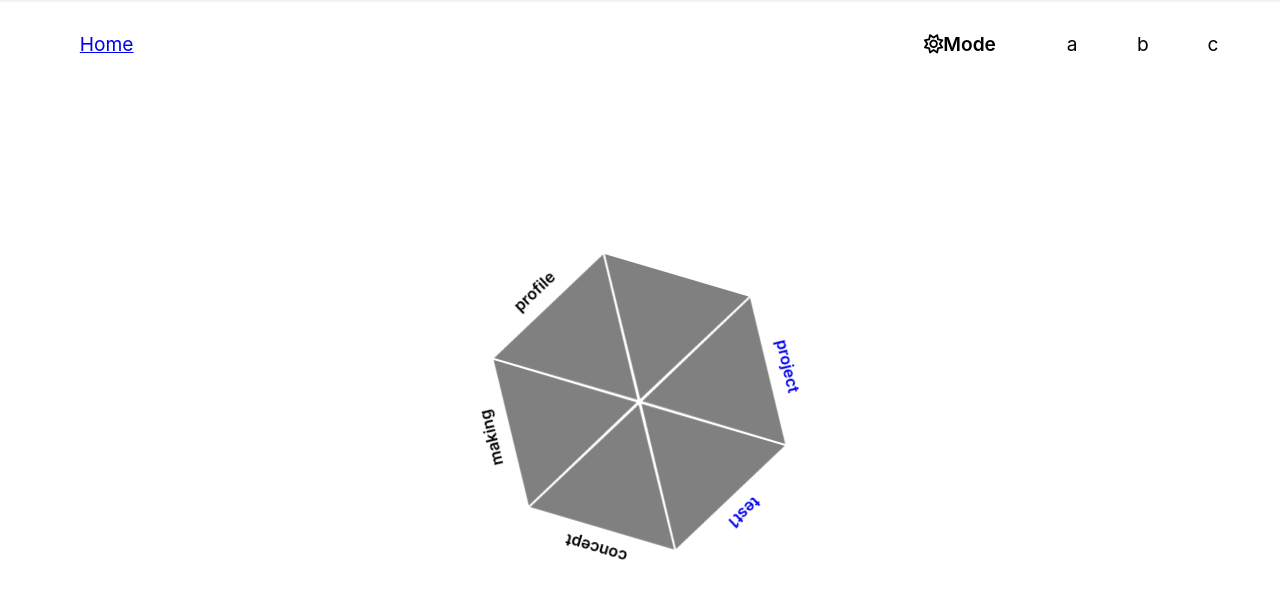
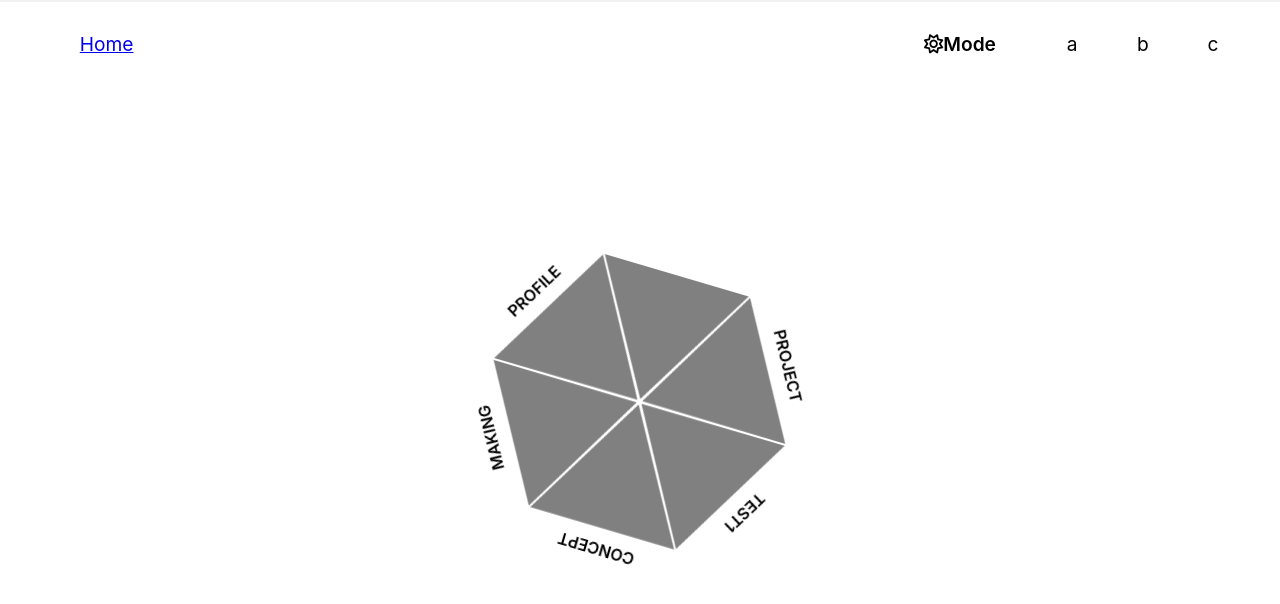
Before and after one commit to Honey-Bi/Portfolio-Web, a React (Create React App) app: page / in a window 1280 px wide. Shown: the top 604 px of the page. Built offline with nearby package versions, Linux system fonts and the light colour scheme.

Commit message:
페이지 불러온후 애니메이션 추가

```diff
--- a/src/css/main.css
+++ b/src/css/main.css
@@ -10,6 +10,12 @@
     height: 400px;
     inset: 0px;
     margin: auto;
+    transition: all ease 1s;
+    animation: on 0.5s linear 1;
+    z-index: 1;
+}
+#down {
+    transition: all ease 0.5s;
 }
 .comb {
     height: 260px;
@@ -18,9 +24,6 @@
     position: relative;
     margin: 0px auto;
     animation: turn 120s linear infinite;
-}
-.container {
-    height: 100vh;
 }
 .tri {
     width: 0;
@@ -32,7 +35,7 @@
     border-top:  calc( 75px * 1.732 ) solid grey;
     position: absolute;
     transform-origin: 75px calc( 75px * 1.732 + 2px);
-    transition: all 0.3s cubic-bezier(0.25, 0.1, 0.25, 1) 0s;
+    transition: 0.3s cubic-bezier(0.25, 0.1, 0.25, 1) 0s;
 }
 .tri:hover > span {
     top: -165px;
@@ -45,45 +48,118 @@
     transform: translateX(-50%);
     font-weight: 600;
     white-space: nowrap;
-    z-index: 0;
+    color: #000;
+    text-transform: uppercase;
     transition: all 0.3s cubic-bezier(0.25, 0.1, 0.25, 1) 0s;
+
+}
+.tri:nth-child(1) {
+    animation: triOn1 200ms linear;
 }
 .tri:nth-child(1):hover {
-    transform: translate(0px, -10px);
+    transform: translate(0px, -15px);
 }
 .tri:nth-child(2) {
     transform: rotate(60deg);
+    animation: triOn2 200ms linear 200ms;
 }
 .tri:nth-child(2):hover {
-    transform: rotate(60deg) translate(0px, -10px);
+    transform: rotate(60deg) translate(0px, -15px);
 }
 .tri:nth-child(3) {
     transform: rotate(120deg);
+    animation: triOn3 200ms linear 400ms;
 }
 .tri:nth-child(3):hover {
     transform: rotate(120deg) translate(0, -10px);
 }
 .tri:nth-child(4) {
     transform: rotate(-180deg);
+    animation: triOn4 200ms linear 600ms;
 }
 .tri:nth-child(4):hover {
     transform: rotate(-180deg) translate(0, -10px);
 }
 .tri:nth-child(5) {
     transform: rotate(-120deg);
+    animation: triOn5 200ms linear 800ms;
 }
 .tri:nth-child(5):hover {
     transform: rotate(-120deg) translate(0, -10px);
 }
 .tri:nth-child(6) {
     transform: rotate(-60deg);
+    animation: triOn6 200ms linear 1000ms;
 }
 .tri:nth-child(6):hover {
     transform: rotate(-60deg) translate(0, -10px);
 }
-
-
+@keyframes triOn1 {
+    0% {transform: translate(0px, 0px);}
+    50% {transform: translate(0px, -15px);}
+    100% {transform: translate(0px, 0px);}
+}
+@keyframes triOn2 {
+    0% {transform: rotate(60deg) translate(0px, 0px);}
+    50% {transform: rotate(60deg) translate(0px, -15px);}
+    100% {transform: rotate(60deg) translate(0px, 0px);}
+}
+@keyframes triOn3 {
+    0% {transform: rotate(120deg) translate(0px, 0px);}
+    50% {transform: rotate(120deg) translate(0px, -15px);}
+    100% {transform: rotate(120deg) translate(0px, 0px);}
+}
+@keyframes triOn4 {
+    0% {transform: rotate(180deg) translate(0px, 0px);}
+    50% {transform: rotate(180deg) translate(0px, -15px);}
+    100% {transform: rotate(180deg) translate(0px, 0px);}
+}
+@keyframes triOn5 {
+    0% {transform: rotate(240deg) translate(0px, 0px);}
+    50% {transform: rotate(240deg) translate(0px, -15px);}
+    100% {transform: rotate(240deg) translate(0px, 0px);}
+}
+@keyframes triOn6 {
+    0% {transform: rotate(300deg) translate(0px, 0px);}
+    50% {transform: rotate(300deg) translate(0px, -15px);}
+    100% {transform: rotate(300deg) translate(0px, 0px);}
+}
 @keyframes turn {
     0% { transform: rotate(0deg); }
     100% { transform: rotate(360deg); }
 }
+@keyframes on {
+    0% {
+        opacity: 0.5;
+        transform: scale(0.8);
+    }
+    100% {
+        transform: scale(1);
+        opacity: 1;
+    }
+}
+
+.mushroom .box {
+    transform: scale(1.1);
+}
+.mushroom2 .box {
+    transform: scale(1.2);
+}
+.potion .tri {
+    border-top-color: #B5F1CC;
+}
+.potion .tri:nth-child(2) {
+    border-top-color: #FDF7C3;
+}
+.potion .tri:nth-child(3) {
+    border-top-color: #FFCEFE;
+}
+.potion .tri:nth-child(4) {
+    border-top-color: #FF9B9B;
+}
+.potion .tri:nth-child(5) {
+    border-top-color: #B9F3FC;
+}
+.potion .tri:nth-child(6) {
+    border-top-color: #B2A4FF;
+}
```
